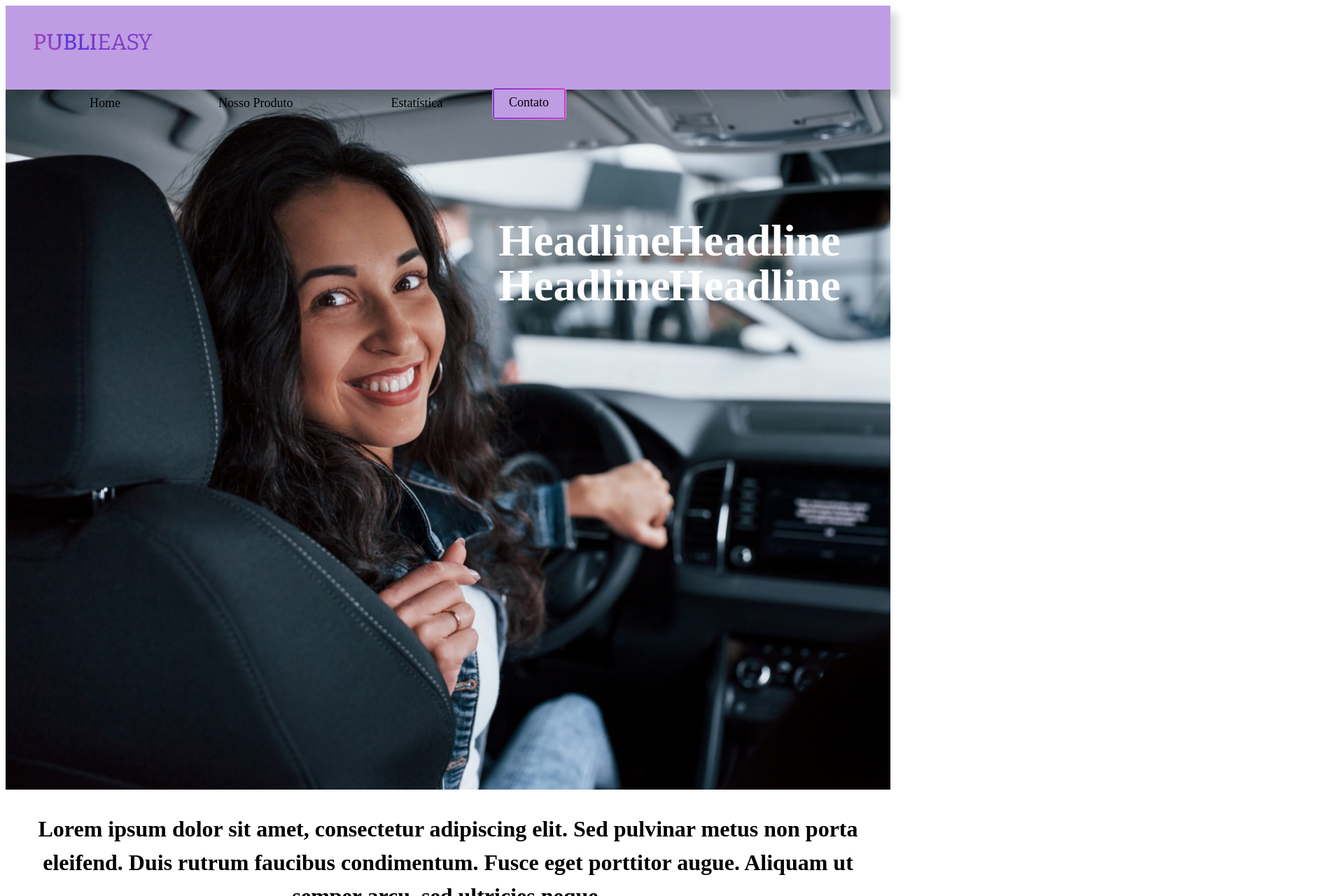
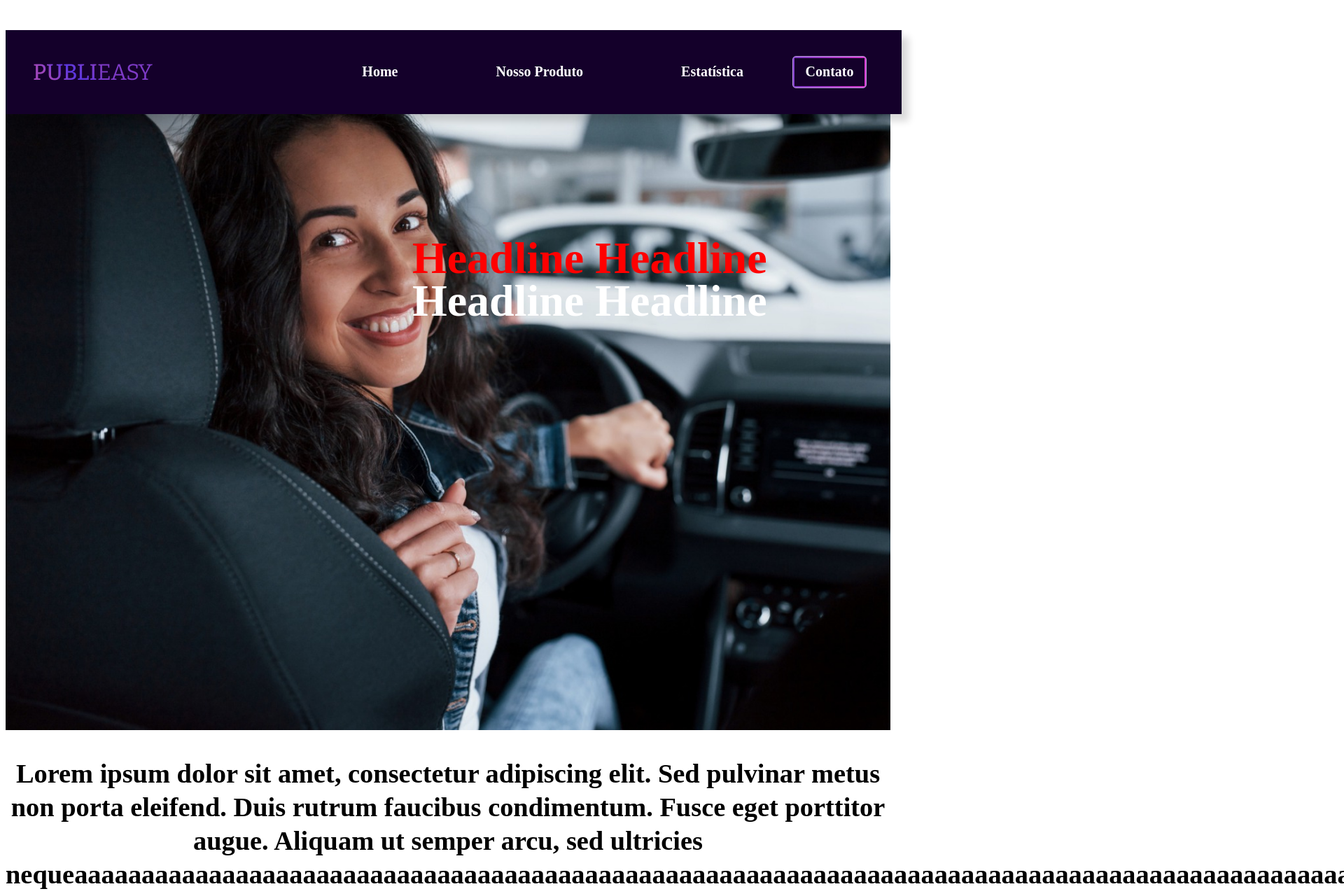
Before and after one commit to citi-onboarding/PubliEasy, a React (Create React App) app in the folder client/: page / in a window 1280 px wide. Shown: the top 1280 px of the page at 70% size, 1920 px wide, since content can reach past the window. Built offline with nearby package versions, Linux system fonts and the light colour scheme.

Commit message:
feature/aboutus

```diff
--- a/client/src/pages/AboutUs/index.tsx
+++ b/client/src/pages/AboutUs/index.tsx
@@ -9,7 +9,8 @@ export const AboutUs: React.FC = () => {
                 <Texto>Headline Headline</Texto>
                 <Texto2>Headline Headline</Texto2>
             </Foto>
-            <Paragrafo>Lorem ipsum dolor sit amet, consectetur adipiscing elit. Sed pulvinar metus non porta eleifend. Duis rutrum faucibus condimentum. Fusce eget porttitor augue. Aliquam ut semper arcu, sed ultricies neque.</Paragrafo>
+            <Paragrafo>Lorem ipsum dolor sit amet, consectetur adipiscing elit. Sed pulvinar metus non porta eleifend. Duis rutrum faucibus condimentum. Fusce eget porttitor augue. Aliquam ut semper arcu, sed ultricies nequeaaaaaaaaaaaaaaaaaaaaaaaaaaaaaaaaaaaaaaaaaaaaaaaaaaaaaaaaaaaaaaaaaaaaaaaaaaaaaaaaaaaaaaaaaaaaaaaaaaaaaaaaaaaaaaaaaaaaaaaaaaaaaaaaaaaaaaaaaaaaaaaaaaaaaaaaaaaaaaa4
+                aaaaaaaaaaaaaaaaaaaaaaaaaaaaaaa.</Paragrafo>
         </Sobrenos>
     );
 }
--- a/client/src/pages/AboutUs/style.ts
+++ b/client/src/pages/AboutUs/style.ts
@@ -18,30 +18,30 @@ export const Foto = styled.div`
 `;
 
 export const Texto = styled.h1`
-    margin: 0;
-    position: absolute;
-    padding-right: 10cm;
-    text-align: left;
-    top: 47%;
-    left: 80%;
-    transform: translate(-50%, -50%);
+    // margin: 0;
+    position: sticky;
+    padding-right: 50px;
+    text-align: right;
+    top: 350px;
+    // left: 100px;
+    transform: translate(-10%, -20%);
     font-style: bold;
     font-size: 64px;
     line-height: 75px;
     line-height: 100%;
     vertical-align: top;
-    color: white;
+    color: red;
 
 `;
 
 export const Texto2 = styled.h1`
-    margin: 0;
-    position: absolute;
-    padding-right: 10cm;
-    text-align: left;
-    top: 47%;
-    left: 99%;
-    transform: translate(-50%, -50%);
+    // margin: 0;
+    position: sticky;
+    padding-right: 50px;
+    text-align: right;
+    top: 430px;
+    // left: 130px;
+    transform: translate(-10%, -50%);
     font-style: bold;
     font-size: 64px;
     line-height: 75px;
@@ -54,13 +54,13 @@ export const Texto2 = styled.h1`
 export const Paragrafo = styled.p`
     // font-family: Raleway;
     width: 100%;
-    font-style: Mixed;
+    // font-style: Mixed;
     font-weight: 600;
     line-height: 48px;
-    font-size: 32px;
+    font-size: 3vw;
     text-align: center;
-    vertical-align: Top;
     letter-spacing: 0em;
+    position: static;
 
 `;
 // export const Cordiferente = styled.h2`
--- a/client/src/pages/Navbar/style.ts
+++ b/client/src/pages/Navbar/style.ts
@@ -1,8 +1,8 @@
 import styled from "styled-components";
 
 export const Header = styled.nav`
-    background-color: #BF9DE3;
-    position: sticky;
+    background-color: #14002A;
+    position: fixed;
     display: flex;
     width: 100%;
     align-items: center;
@@ -25,7 +25,6 @@ export const Header = styled.nav`
         align-items: center;
         margin: 0 10px;
         margin-right: 50px;
-        width: 100%;
     }
 
     li{
@@ -42,7 +41,7 @@ export const Header = styled.nav`
       }
 
       .module {
-        background: #BF9DE3;
+        background: #14002A;
         padding: 1px;
         height: 31px;
         display: flex;
@@ -56,11 +55,12 @@ export const Header = styled.nav`
       }
 
     a{
-        color: black;
+        color: white;
         text-decoration: none;
-        font-size: 18px;
-        font-weight: 500;
+        font-size: 20px;
+        font-weight: 700;
         padding: 8px 45px;
+        line-height: 23.48px
     }
 
     // a:hover, a.active{
```
